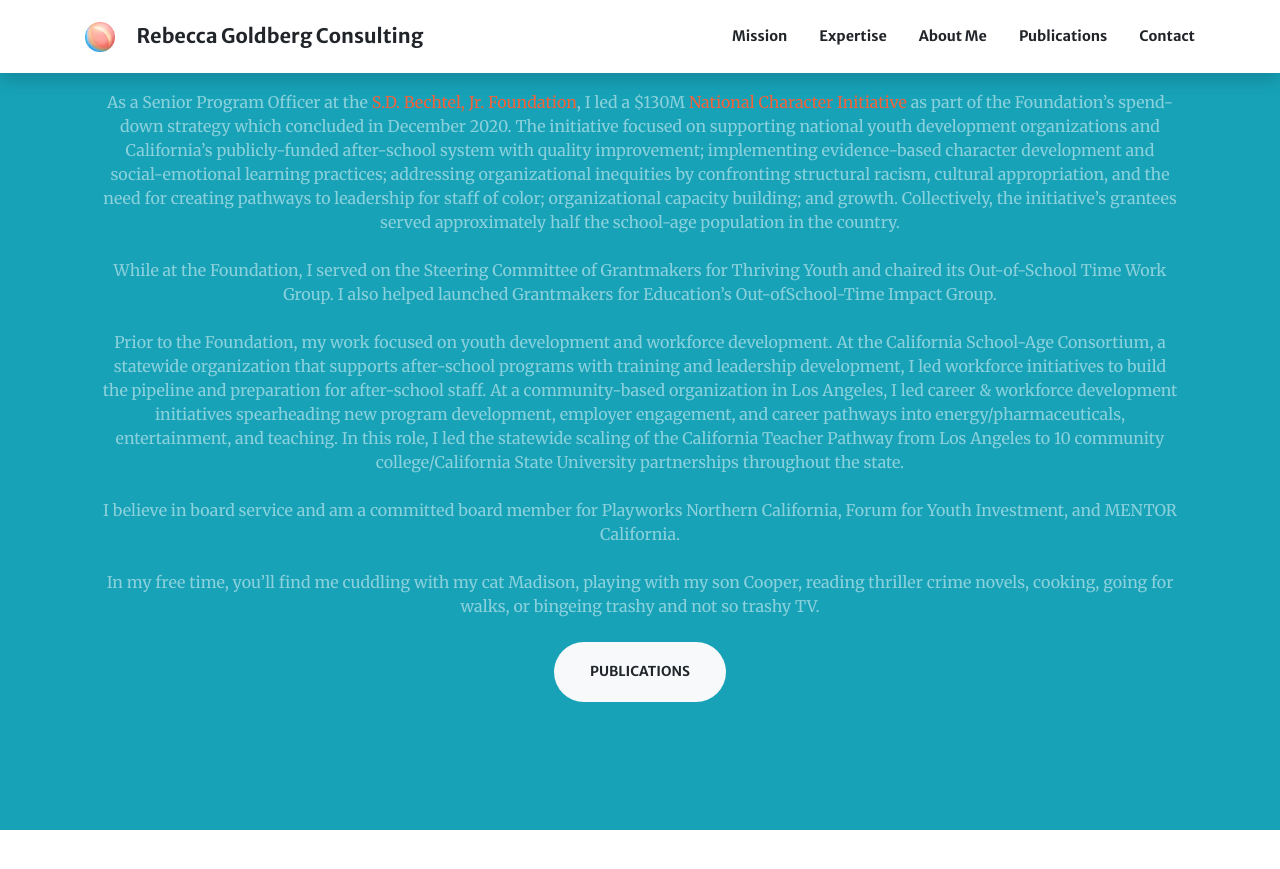
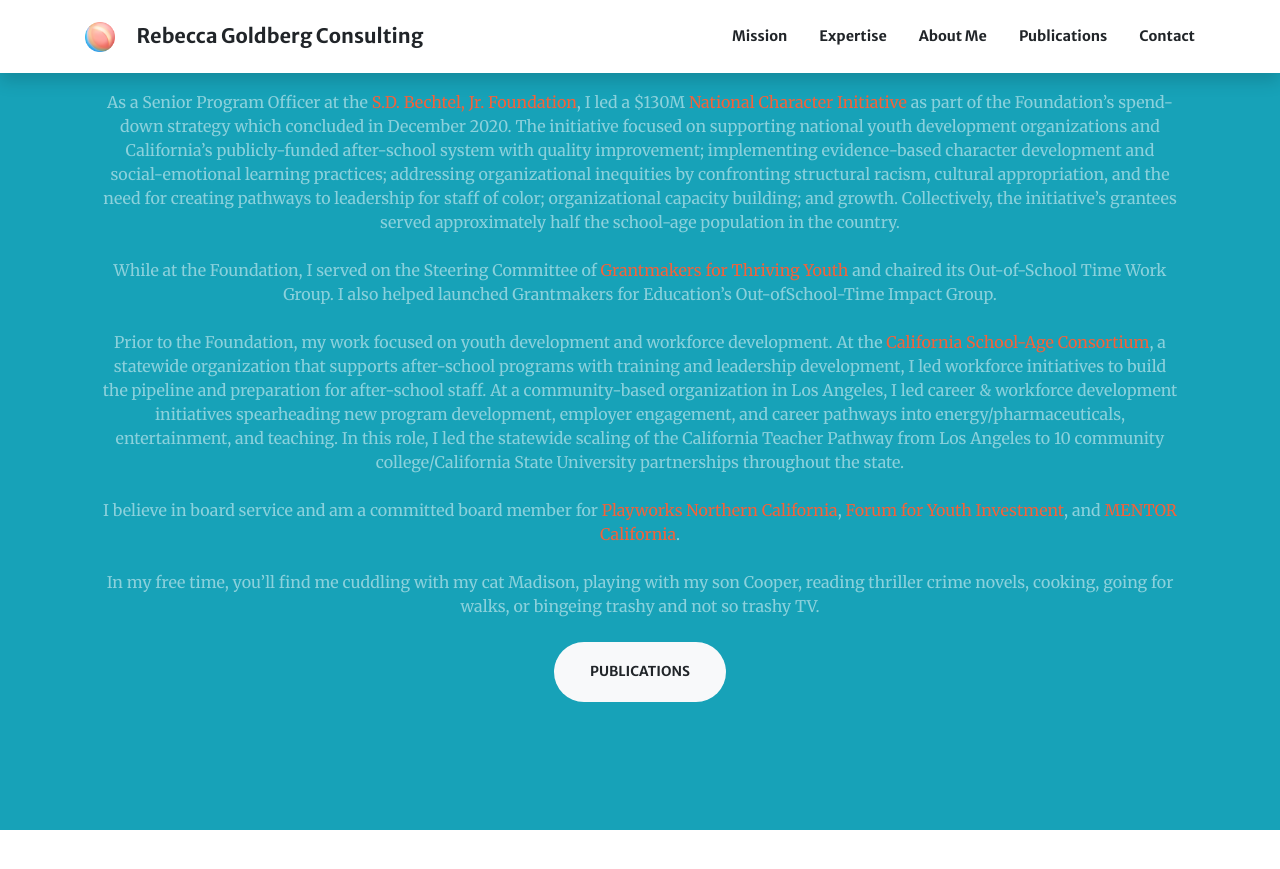
Before and after one commit to rebeccagoldberg/rebeccagoldberg.github.io, a Jekyll site: the page built from index.md, in a window 1280 px wide and 900 px high, scrolled down 2634 px. Shown: the top 869 px of the window. Built offline with Jekyll 4.4.1, drawn with Linux system fonts in a browser that asks for light colours; some of the changed lines change nothing that is shown.

Commit message:
Update index.md

```diff
--- a/index.md
+++ b/index.md
@@ -64,28 +64,24 @@
       - text: >
          As a Senior Program Officer at the [S.D. Bechtel, Jr. Foundation](http://sdbjrfoundation.org/), I led a $130M [National Character Initiative](https://www.air.org/resource/s-d-bechtel-jr-foundation-national-character-initiative-retrospective) as part of the Foundation’s spend-down strategy which concluded in December 2020. The initiative focused on supporting national youth development organizations and California’s publicly-funded after-school system with quality improvement; implementing evidence-based character development and social-emotional learning practices; addressing organizational inequities by confronting structural racism, cultural appropriation, and the need for creating pathways to leadership for staff of color; organizational capacity building; and growth. Collectively, the initiative’s grantees served approximately half the school-age population in the country.
       - text: >
-         While at the Foundation, I served on the Steering Committee of Grantmakers for Thriving Youth and chaired its Out-of-School Time Work Group. I also helped launched Grantmakers for Education’s Out-ofSchool-Time Impact Group.
+         While at the Foundation, I served on the Steering Committee of [Grantmakers for Thriving Youth](https://thrivingyouth.org/) and chaired its Out-of-School Time Work Group. I also helped launched Grantmakers for Education’s Out-ofSchool-Time Impact Group.
       - text: >
-         Prior to the Foundation, my work focused on youth development and workforce development. At the California School-Age Consortium, a statewide organization that supports after-school programs with training and leadership development, I led workforce initiatives to build the pipeline and preparation for after-school staff. At a community-based organization in Los Angeles, I led career & workforce development initiatives spearheading new program development, employer engagement, and career pathways into energy/pharmaceuticals, entertainment, and teaching. In this role, I led the statewide scaling of the California Teacher Pathway from Los Angeles to 10 community college/California State University partnerships throughout the state.
+         Prior to the Foundation, my work focused on youth development and workforce development. At the [California School-Age Consortium](https://www.calsac.org/), a statewide organization that supports after-school programs with training and leadership development, I led workforce initiatives to build the pipeline and preparation for after-school staff. At a community-based organization in Los Angeles, I led career & workforce development initiatives spearheading new program development, employer engagement, and career pathways into energy/pharmaceuticals, entertainment, and teaching. In this role, I led the statewide scaling of the California Teacher Pathway from Los Angeles to 10 community college/California State University partnerships throughout the state.
       - text: >
-         I believe in board service and am a committed board member for Playworks Northern California, Forum for Youth Investment, and MENTOR California.
+         I believe in board service and am a committed board member for [Playworks Northern California](https://www.playworks.org/northern-california/), [Forum for Youth Investment](https://forumfyi.org/), and [MENTOR California](https://www.mentorcaliforniayouth.org/).
       - text: >
          In my free time, you’ll find me cuddling with my cat Madison, playing with my son Cooper, reading thriller crime novels, cooking, going for walks, or bingeing trashy and not so trashy TV.
-    text: >
-          As a Senior Program Officer at the [S.D. Bechtel, Jr. Foundation](http://sdbjrfoundation.org/), I led a $130M [National Character Initiative](https://www.air.org/resource/s-d-bechtel-jr-foundation-national-character-initiative-retrospective) as part of the Foundation’s spend-down strategy which concluded in December 2020. The initiative focused on supporting national youth development organizations and California’s publicly-funded after-school system with quality improvement; implementing evidence-based character development and social-emotional learning practices; addressing organizational inequities by confronting structural racism, cultural appropriation, and the need for creating pathways to leadership for staff of color; organizational capacity building; and growth. Collectively, the initiative’s grantees served approximately half the school-age population in the country.
-    text2: >
-          **Board Service**: I am a committed board member of Playworks Northern California, Forum for Youth Investment, and MENTOR California.
     background_style: bg-info text-white
     membertitle: Rebecca Goldberg
     memberimage: assets/img/members/Goldberg_headshot.jpg
     boards:
-      - url: Playworks
+      - url: https://www.playworks.org/northern-california/
         title: Playworks Northern California
         img: img.jpg
-      - url: FFYI
+      - url: https://forumfyi.org/
         title: Forum for Youth Investment
         img: img.jpg
-      - url: MENTOR
+      - url: https://www.mentorcaliforniayouth.org/
         title: MENTOR California
         img: img.jpg
     actions:
```
